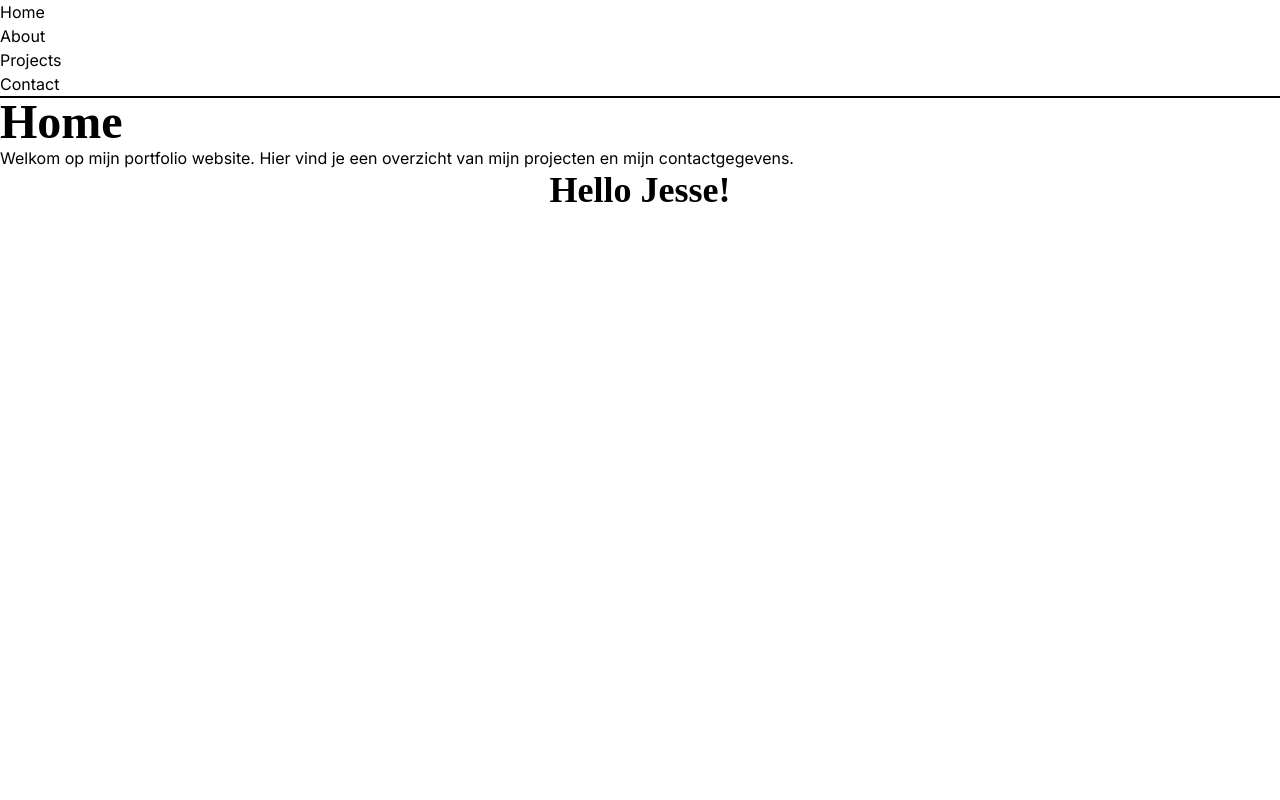
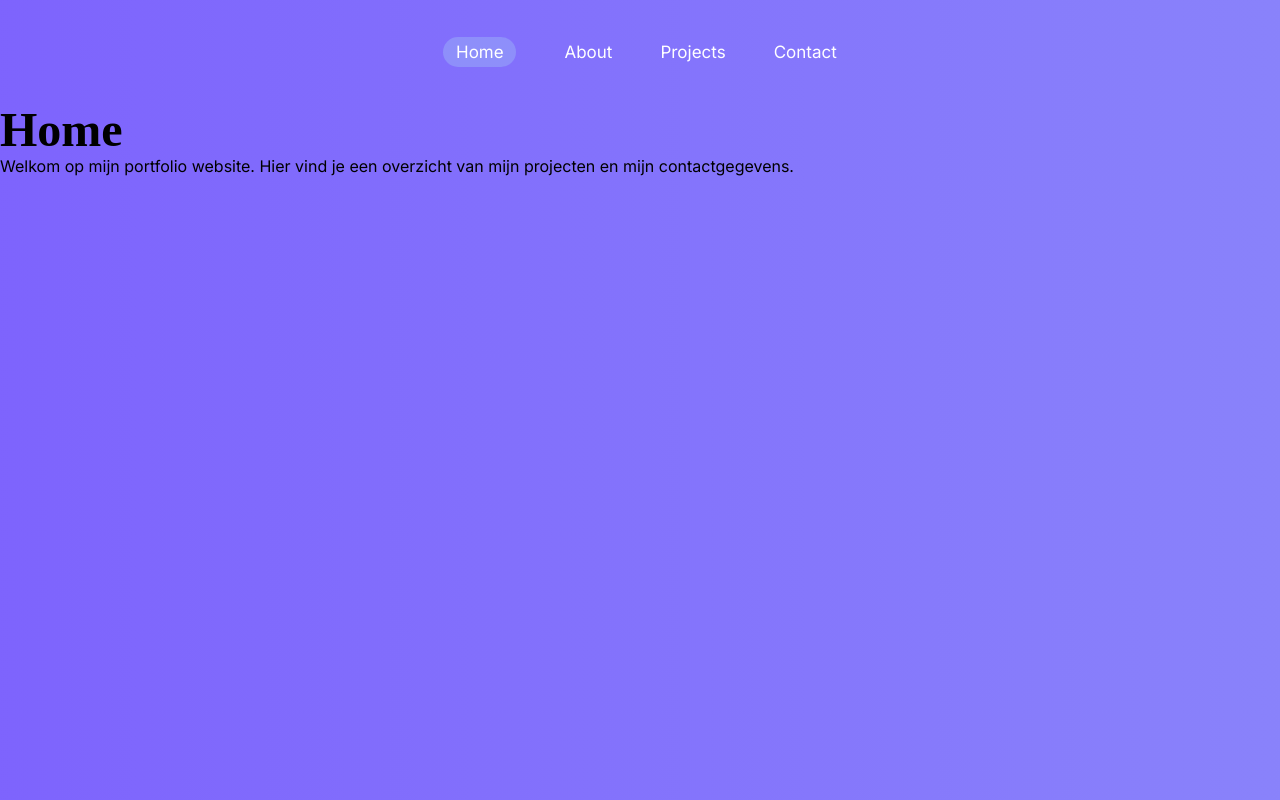
Before and after one commit to DriesD1/portfolio, a React (Create React App) app in the folder eindopdracht_ixa/: page / in a window 1280 px wide. Built offline with nearby package versions, Linux system fonts and the light colour scheme; a web font is replaced by a local one.

Commit message:
added styles and hygraph

```diff
--- a/eindopdracht_ixa/src/app/App.js
+++ b/eindopdracht_ixa/src/app/App.js
@@ -15,7 +15,6 @@ import { AboutPage, ContactPage, HomePage, ProjectPage, ProjectsPage } from './p
 
 
 function App() {
-  const firstName = 'Jesse';
   return (
     <HygraphProvidor>
     <div>
@@ -31,8 +30,6 @@ function App() {
           </Route>
           <Route path={ROUTES.NOT_FOUND} element={<h1>404</h1>} />
         </Routes>
-
-        <h1 className="text-4xl text-center text-white font-serif">Hello {firstName}!</h1>
       </main>
     </div>
     </HygraphProvidor>
--- a/eindopdracht_ixa/src/app/components/layouts/header.js
+++ b/eindopdracht_ixa/src/app/components/layouts/header.js
@@ -2,8 +2,8 @@ import Navigation from "./navigation";
 
 export default function Header () {
   return (
-    <header className={`w-full bg-zinc-50 border-b-2 border-zinc-100`}>
-      <div className={`container mx-auto flex flex-row flex-nowrap items-center justify-between`}>
+    <header className={`w-full`}>
+      <div className={`container mx-auto flex flex-row flex-nowrap items-center justify-center`}>
         <Navigation />
       </div>
     </header>
--- a/eindopdracht_ixa/src/app/components/layouts/navigation.js
+++ b/eindopdracht_ixa/src/app/components/layouts/navigation.js
@@ -1,15 +1,22 @@
-import { Link } from 'react-router-dom';
+import { Link, useNavigate, useLocation } from 'react-router-dom';
 import { ROUTES } from '../../routes';
 
 
 export default function Navigation() {
+    const navigate = useNavigate();
+    const location = useLocation();
+
+    const isActive = (path) => {
+      return location.pathname === path;
+    };
+
     return (
         <nav>
-            <ul>
-                <li><Link to={ROUTES.HOME}>Home</Link></li>
-                <li><Link to={ROUTES.ABOUT}>About</Link></li>
-                <li><Link to={ROUTES.PROJECTS}>Projects</Link></li>
-                <li><Link to={ROUTES.CONTACT}>Contact</Link></li>
+            <ul className='text-[17px] w-full flex gap-[3rem] m-[2rem] text-standard-white pr-[3rem] pl-[3rem] pt-[0.5rem] pb-[0.5rem]  rounded-[5rem]'>
+                <li><Link to={ROUTES.HOME} className={isActive(ROUTES.HOME) ? 'active-link' : ''}>Home</Link></li>
+                <li><Link to={ROUTES.ABOUT} className={isActive(ROUTES.ABOUT) ? 'active-link' : ''}>About</Link></li>
+                <li><Link to={ROUTES.PROJECTS} className={isActive(ROUTES.PROJECTS) ? 'active-link' : ''}>Projects</Link></li>
+                <li><Link to={ROUTES.CONTACT} className={isActive(ROUTES.CONTACT) ? 'active-link' : ''}>Contact</Link></li>
             </ul>
         </nav>
     );
--- a/eindopdracht_ixa/src/app/pages/projects.js
+++ b/eindopdracht_ixa/src/app/pages/projects.js
@@ -1,40 +1,53 @@
 import { Link } from "react-router-dom";
-import project from "../data/project.json";
 import { ROUTES } from "../routes";
 import { gql, useQuery } from "@apollo/client";
 
-//graphql query
+// graphql query
 const GET_PROJECTS = gql`
   query GetProjects {
     projects {
       id
       title
       slug
-            description
-            projectPhoto
-            content
-            tags {
+      skills {
         id
         title
+      }
+      projectPhoto {
+        url
       }
     }
   }
 `;
 
+export default function ProjectsPage() {
+  const { loading, error, data } = useQuery(GET_PROJECTS);
 
-export default function ProjectsPage() {
-    const {loading, error, data} = useQuery(GET_PROJECTS);
   return (
     <>
-            {project && project.length > 0 && (
-                <ul className="flex flex-col">
-                    {project.map((project) => (
-                        <li key={project.id}>
-                            <Link to={`${ROUTES.PROJECTS}/${project.id}`} key={project.id}>{project.title}</Link>
+    {loading && <p>Loading...</p>}
+      {data && data.projects && data.projects.length > 0 && (
+        <ul className="projects w-full flex flex-wrap justify-around mt-[4rem]">
+          {data.projects.map(project => (
+            <li className="mb-[2rem] bg-purple-700 rounded-[3rem]" key={project.id}>
+              <Link className="relative flex flex-col w-[30rem] h-[32rem] block overflow-hidden" to={`${ROUTES.PROJECTS}/${project.slug}`} key={project.id}>
+            <div className="flex flex-col p-[2rem]">
+              {project.skills && project.skills.length > 0 && (
+                  <div className="flex justify-end gap-2">
+                    {project.skills.map(skill => (
+                      <span key={skill.id} className="text-standard-white text-end text-[10px]">{skill.title}</span>
+                    ))}
+                  </div>
+                )}
+                <span className="text-standard-white text-end text-4xl">{project.title}</span>
+            </div>
+                <img className="rounded-[3rem] w-[30rem] h-[20rem] object-cover absolute bottom-[5rem] right-[-10rem]" src={project.projectPhoto.url} alt={project.title} />
+              </Link>
             </li>
           ))}
         </ul>
       )}
+      {error && <p>Error: {error.message}</p>}
     </>
   );
 }
--- a/eindopdracht_ixa/src/app/services/hygraph.context.js
+++ b/eindopdracht_ixa/src/app/services/hygraph.context.js
@@ -1,31 +1,34 @@
+// Import external modules
+import { ApolloClient, ApolloLink, ApolloProvider, HttpLink, InMemoryCache, from } from "@apollo/client";
+
+// Import custom modules
 import { settings } from "../config";
-import { ApolloClient, ApolloProvider, ApolloLink, HttpLink, InMemoryCache, from } from "@apollo/client";
 
-// create a HTTP link to the graphql server
+// Create a HTTP Link to the GraphQL resource
 const httpLink = new HttpLink({
   uri: settings.HYGRAPH_CONTENT_API_URL,
 });
 
-// create a apollo link for the access token
+// Create an Apollo Link that adds the access token to the GraphQL requests
 const apolloLink = new ApolloLink((operation, forward) => {
   operation.setContext(({ headers = {} }) => ({
     headers: {
       ...headers,
-      Authorization: `Bearer ${settings.HYGRAPH_ACCESS_TOKEN}`,
-    },
+      authorization: `Bearer ${settings.HYGRAPH_ACCESS_TOKEN}`,
+    }
   }));
   return forward(operation);
 });
 
-// create appolo client
+// Create Apollo client and initialize it with the GraphQL endpoint
 const client = new ApolloClient({
-    cache: new InMemoryCache(),
-    link: from([apolloLink, httpLink]),
+  cache: new InMemoryCache(),
+  link: from([apolloLink, httpLink]),
 });
 
-// create provider
-const HygraphProvidor = ({ children }) => {
-    return <ApolloProvider client={client}>{children}</ApolloProvider>;
+// Create a custom HygraphProvider
+const HygraphProvider = ({ children }) => {
+  return <ApolloProvider client={client}>{children}</ApolloProvider>;
 };
 
-export default HygraphProvidor;
+export default HygraphProvider;
--- a/eindopdracht_ixa/src/index.css
+++ b/eindopdracht_ixa/src/index.css
@@ -2,32 +2,77 @@
 @tailwind components;
 @tailwind utilities;
 
+@keyframes gradientMovement {
+  0% {
+    background-position: 0% 50%;
+  }
+  50% {
+    background-position: 100% 50%;
+  }
+  100% {
+    background-position: 0% 50%;
+  }
+}
+
 @layer base {
   body {
-    @apply font-body;
+    @apply font-body bg-gradient-to-r from-purple-700 to-purple-600 animate-gradientMovement;
+    animation-duration: 20s;
+    animation-timing-function: ease-in-out;
   }
+
+
 
   h1, h2, h3, h4, h5, h6 {
     @apply font-heading;
   }
 
-  h1{
+  h1 {
     @apply font-black text-5xl;
   }
 
-  h2{
+  h2 {
     @apply font-bold text-4xl;
   }
 
-  h3{
+  h3 {
     @apply font-bold text-3xl;
   }
 
-  h4{
+  h4 {
     @apply font-bold text-2xl;
   }
 
-  h5{
+  h5 {
     @apply font-bold text-xl;
   }
 }
+
+@layer components {
+  .animate-gradientMovement {
+    animation: gradientMovement 10s linear infinite;
+    background-size: 200% 100%;
+  }
+}
+
+.projects li {
+  transition: transform 0.3s ease-in-out;
+}
+
+.projects li:hover {
+  transform: translateY(-2rem);
+}
+
+.projects li img {
+  transition: transform 0.3s ease-in-out;
+}
+
+.projects li:hover img {
+  transform: translateX(-4rem);
+}
+
+.active-link {
+  @apply bg-purple-600;
+  border-radius: 2rem;
+  padding: 0.3rem 0.8rem;
+}
```
Also changed, not shown: eindopdracht_ixa/src/app/App.css (line endings or trailing spaces), 1 other file (tests, documents, lock files or other folders). Lines whose indentation alone changed are shown as unchanged.
